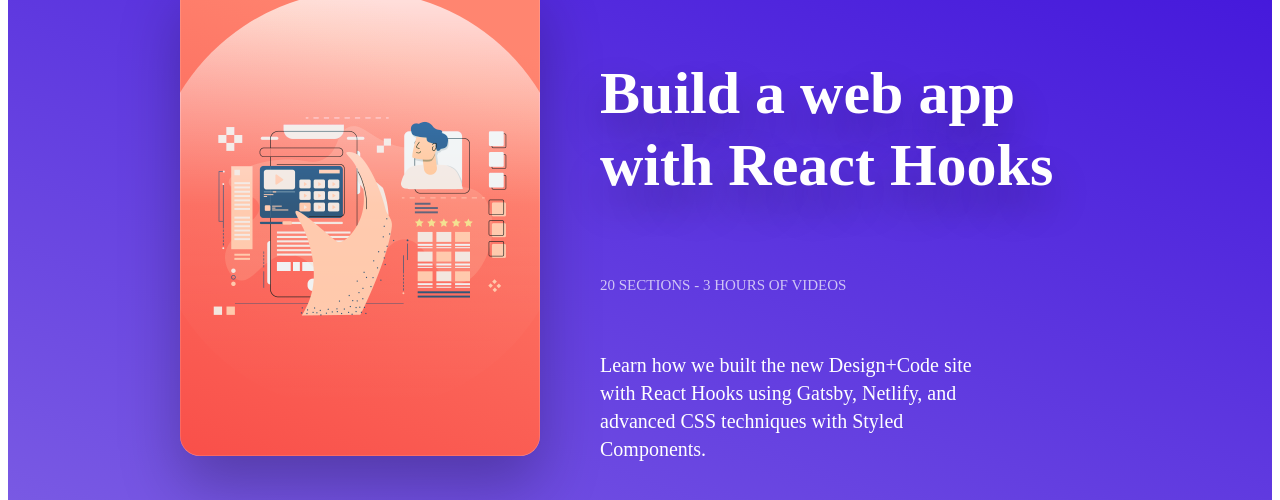
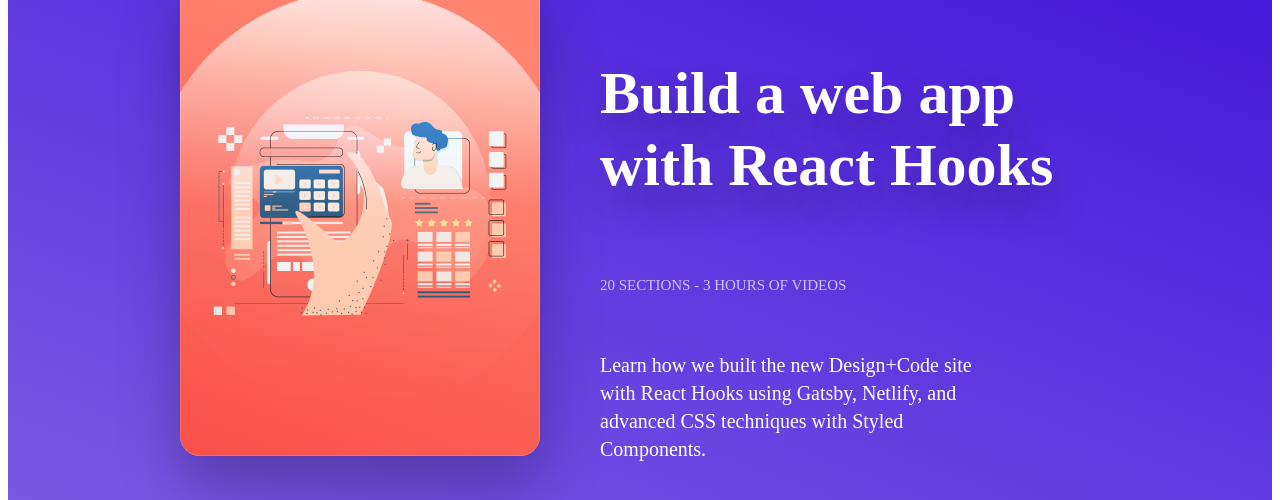
Before and after one commit to bfreitas1098/advancedHooks, a Gatsby site: page / in a window 1280 px wide. Shown: the part 291-791 px from the top of the page. Built offline with nearby package versions, Linux system fonts and the light colour scheme; Gatsby itself is replaced by a stand-in of ours.

Commit message:
Added a second circle and animation to the circles with a useState to only animate when clicked

```diff
--- a/src/components/animations/Circles.tsx
+++ b/src/components/animations/Circles.tsx
@@ -1,10 +1,13 @@
-import React from "react"
-import styled from "styled-components"
+import React, { useState } from "react"
+import styled, { keyframes } from "styled-components"
 
 function Circles() {
+  const [animation, setAnimation] = useState(false)
+
   return (
-    <Wrapper>
-      <Circle />
+    <Wrapper onClick={() => setAnimation(true)}>
+      <Circle animation={animation} />
+      <Circle2 animation={animation} />
     </Wrapper>
   )
 }
@@ -14,6 +17,11 @@
 const Wrapper = styled.div`
   width: 420px;
   height: 420px;
+`
+
+const scale = keyframes`
+0% { transform: scale(1)}
+100% { transform: scale(1.2)}
 `
 
 const Circle = styled.div`
@@ -29,4 +37,14 @@
   border-radius: 210px;
   left: calc(50% - 420px / 2);
   top: calc(50% - 420px / 2);
+  animation: ${scale} 0.8s 0.2s linear forwards;
+  animation-play-state: ${props => (props.animation ? "running" : "paused")};
 `
+
+const Circle2 = styled(Circle)`
+  width: 260px;
+  height: 260px;
+  border-radius: 135px;
+  left: calc(50% - 260px / 2);
+  top: calc(50% - 260px / 2);
+`
```
